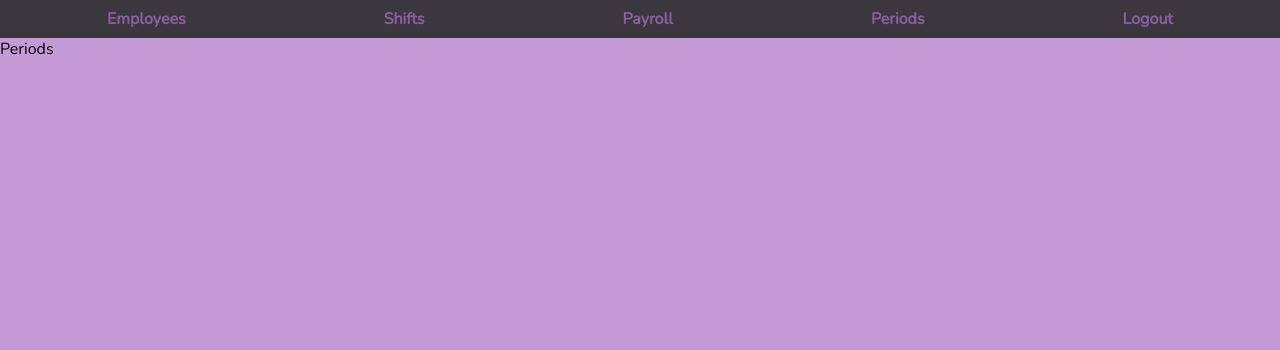
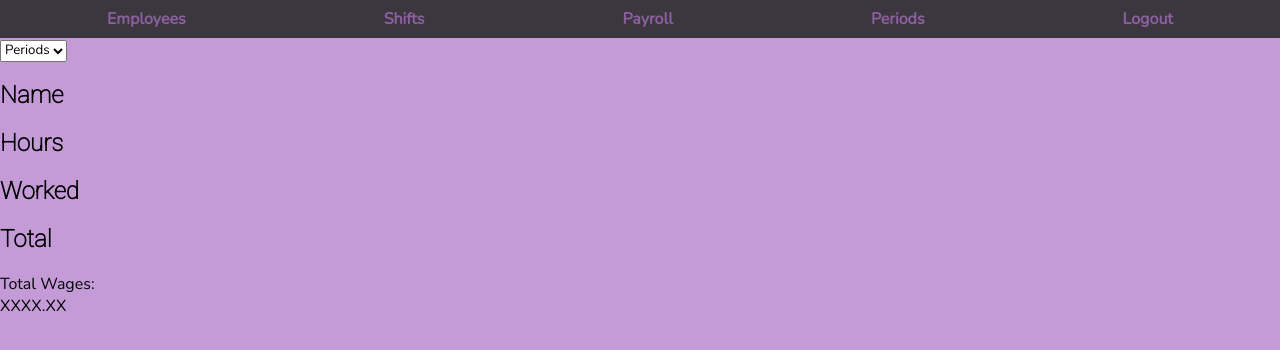
Before and after one commit to joshuaKsmith/payroll-tool, a React (Vite) app: page /periods in a window 1280 px wide. Shown: the top 350 px of the page. Built offline with nearby package versions, Linux system fonts and the light colour scheme; sample sign-in values are in the browser's storage.

Commit message:
basic jsx structure for periods.jsx, linked css file

```diff
--- a/src/components/periods/Periods.jsx
+++ b/src/components/periods/Periods.jsx
@@ -1,6 +1,35 @@
-
+import "./Periods.css"
 
 export const Periods = () => {
 
-    return (<>Periods</>)
+
+
+    return (
+        <div>
+            <div>
+                <select>
+                    <option>Periods</option>
+                </select>
+            </div>
+            <div>
+                <div>
+                    <div>
+                        <h2>Name</h2>
+                        <h2>Hours</h2>
+                        <h2>Worked</h2>
+                        <h2>Total</h2>
+                    </div>
+                    <div>
+
+                    </div>
+                </div>
+                <div>
+                    <label>
+                        Total Wages:
+                        <div>XXXX.XX</div>
+                    </label>
+                </div>
+            </div>
+        </div>
+    )
 }
```
